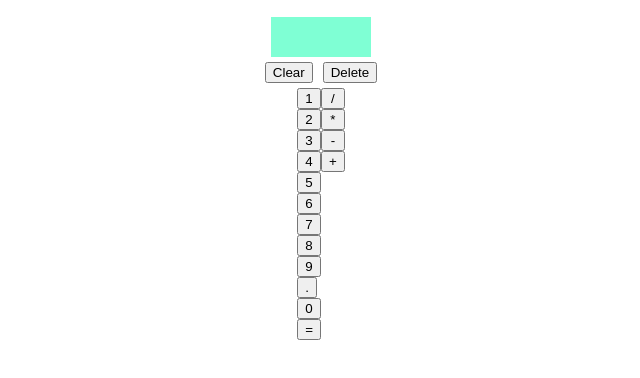
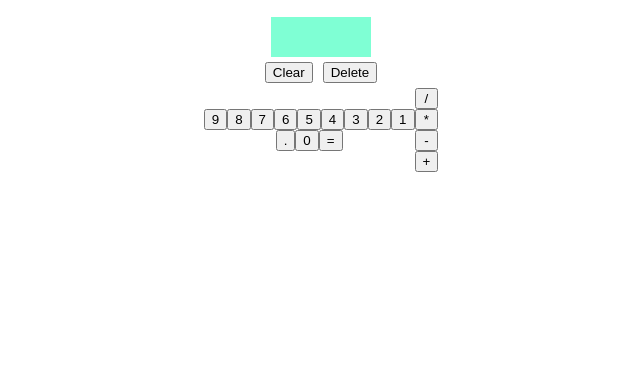
Before and after one commit to NithinGopal/Calculator, a plain HTML site: page index.html in a window 1280 px wide. Shown: the part 58-436 px from the top of the page, without its empty margins (319-959 px from the left). Drawn offline with Linux system fonts and the light colour scheme.

Commit message:
Fix numkeycontainer alignment

```diff
--- a/styles.css
+++ b/styles.css
@@ -32,7 +32,6 @@ body {
     flex-direction: column-reverse;
     justify-content: center;
     align-items: center;
-    width: min-content;
 }
 .numKeyContainer{
     display: flex;
```
